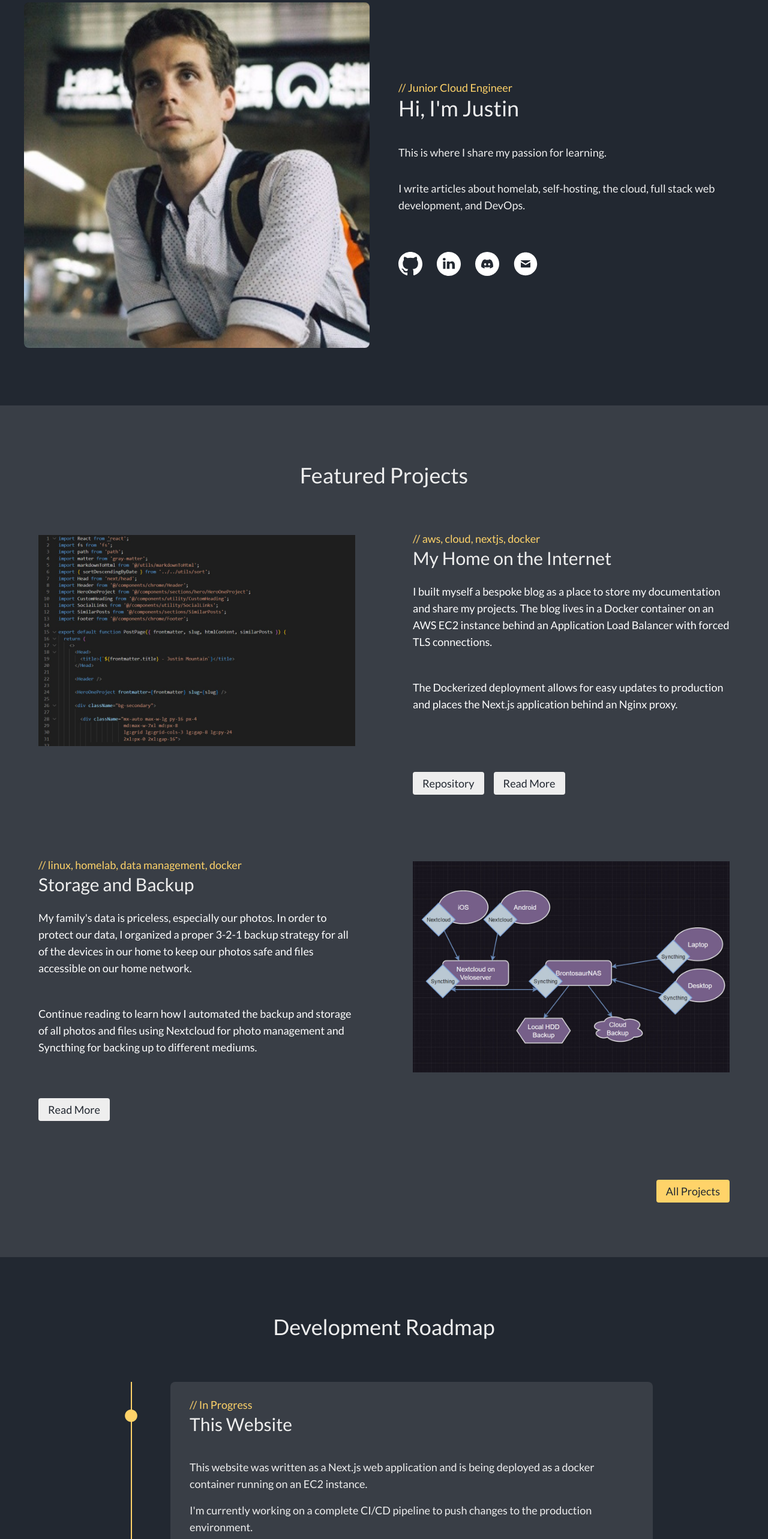
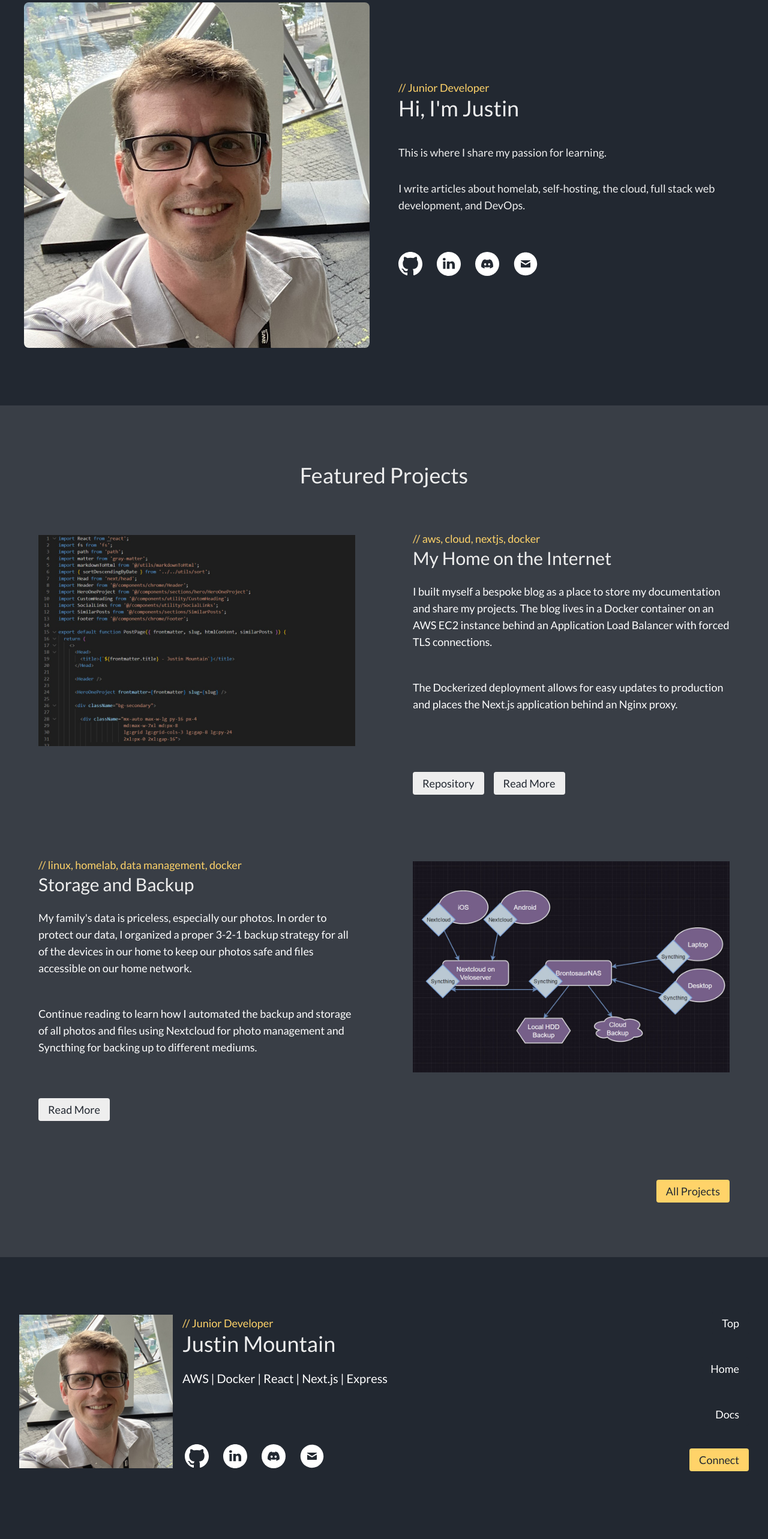
Before and after one commit to JustinMountain/personal-blog, a Next.js app: page / in a window 1280 px wide. Shown: the part 200-2766 px from the top of the page at 60% size. After the commit the page ends 2744 px from the top, so only its background shows below. Built offline with nearby package versions, Linux system fonts and the light colour scheme.

Commit message:
Minor updates for Jan 2024

```diff
--- a/components/chrome/Footer.js
+++ b/components/chrome/Footer.js
@@ -28,11 +28,11 @@ export default function Footer() {
                           sm:w-96
                           md:w-auto md:mx-0">
             <div>
-              <CustomHeading size="h2" head="Justin Mountain" subhead="Junior Cloud Engineer" />
+              <CustomHeading size="h2" head="Justin Mountain" subhead="Junior Developer" />
               <p className="text-lg pt-4 pb-2
                             lg:pb-1
                             xl:text-xl xl:pb-4">
-                AWS | Docker | React | Next.js
+                AWS | Docker | React | Next.js | Express
               </p>
             </div>
             <div className="pt-8
--- a/components/chrome/NavFooter.js
+++ b/components/chrome/NavFooter.js
@@ -6,7 +6,7 @@ export default function NavFooter() {
   const navLinks = [
     {name:"Top", href:"#top", color:"primary"},
     {name:"Home", href:"/", color:"primary"},
-    {name:"Projects", href:"/projects", color:"primary"},
+    {name:"Docs", href:"/projects", color:"primary"},
     {name:"Connect", href:"/connect", color:"accent"},
   ]
 
--- a/components/chrome/NavMain.js
+++ b/components/chrome/NavMain.js
@@ -15,7 +15,7 @@ export default function NavMain({ color }) {
 
   const navLinks = [
     {name:"Home", href:"/", color:mainButtonColor},
-    {name:"Projects", href:"/projects", color:mainButtonColor},
+    {name:"Documentation", href:"/projects", color:mainButtonColor},
     {name:"Connect", href:"/connect", color:"accent"},
   ]
 
--- a/components/sections/Roadmap.js
+++ b/components/sections/Roadmap.js
@@ -4,12 +4,12 @@ import CustomHeading from '@/components/utility/CustomHeading';
 export default function Roadmap() {
 
   const contents = [
-    {head:"This Website", subhead:"In Progress",
+    {head:"Our Civic Voice", subhead:"In Progress",
+      p1:"I'm currently in the process of building out an API to conenct Canadians with their local representatives.",
+      p2:"Our Civic Voice will remove the confusion between who to contact about different civil issues, giving each Canadian a means to connect with the appropriate representative for different issues."},
+    {head:"This Website", subhead:"Ongoing",
       p1:"This website was written as a Next.js web application and is being deployed as a docker container running on an EC2 instance.",
       p2:"I'm currently working on a complete CI/CD pipeline to push changes to the production environment."},
-    {head:"Recipe Application", subhead:"Upcoming",
-      p1:"I plan to create an app that answer's the question, 'What should we make for dinner tonight? You should be able to search by what's in the fridge, a type of food you want to eat.",
-      p2:"Stretch goals for this project include allowing multiple users, and allowing those users to share recipes and mealplans. I'd also like to add recipe discovery using a swipe left/right interface."},
     {head:"Homelab", subhead:"Ongoing",
       p1:"Expanding the capabilities of my homelab is always underway.",
       p2:"I'm currently in the process of moving most of my services to a new Proxmox host under dedicated VMs. I hope to learn more about LXC containers, using Ansible to deploy/maintain services, and create a Networking/Admin VM."},
--- a/components/sections/hero/HeroHome.js
+++ b/components/sections/hero/HeroHome.js
@@ -27,7 +27,7 @@ export default function HeroHome() {
                         md:col-start-2 md:col-end-3 md:max-w-xl md:pt-12
                         lg:pt-24
                         xl:pt-32">
-          <CustomHeading size="h2" head="Hi, I'm Justin" subhead="Junior Cloud Engineer" />
+          <CustomHeading size="h2" head="Hi, I'm Justin" subhead="Junior Developer" />
 
           <p className="text-lg py-4
                         md:max-w-xl md:py-4
--- a/pages/index.js
+++ b/pages/index.js
@@ -21,8 +21,8 @@ export default function Home({ posts }) {
       <Header />
       <SectionHero />
       <HomeFeaturedProjects posts={posts} />
-      <Roadmap />
-      <ContactForm />
+      {/* <Roadmap /> */}
+      {/* <ContactForm /> */}
       <Footer />
     </>
   );
--- a/projects/creating-a-node-dev-server.md
+++ b/projects/creating-a-node-dev-server.md
@@ -1,8 +1,8 @@
 ---
 title: 'Creating a Next.js Development Server'
 featured: 'no'
-published: '2023/09/20'
-updated: '2023/09/20'
+published: 'no'
+updated: 'no'
 repo: ''
 category: 'documentation'
 tags: 'docker, linux, node'
```
Also changed, not shown: public/images/justin.jpg.
